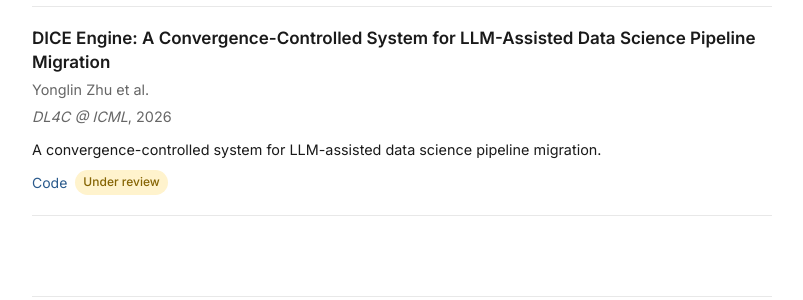
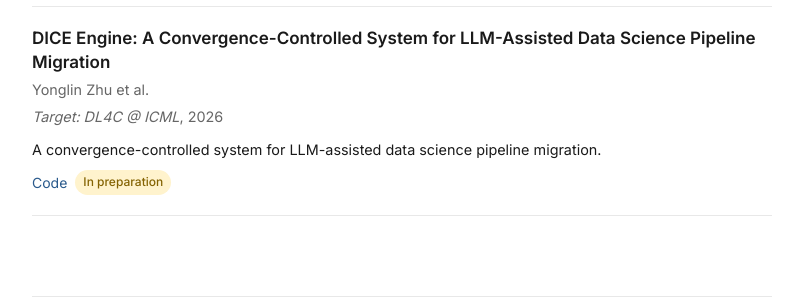
Before and after one commit to zhuygln/PhDunaffiliated, a Jekyll site: the page built from docs/publications.md, in a window 1280 px wide. Shown: the part 214-514 px from the top of the page, without its empty margins (238-1041 px from the left). Built offline with Jekyll 4.4.1, drawn with Linux system fonts in a browser that asks for light colours.

Commit message:
docs(site): mark DICE Engine as in preparation
Switch the DICE Engine entry's status from "submitted" to
"in_preparation" and soften the venue to "Target: DL4C @ ICML"
to reflect that the paper has not been submitted yet. Add
rendering for the new status in publications.md so it shows
an "In preparation" badge.

```diff
--- a/docs/_data/publications.yml
+++ b/docs/_data/publications.yml
@@ -1,7 +1,7 @@
 - title: "DICE Engine: A Convergence-Controlled System for LLM-Assisted Data Science Pipeline Migration"
   authors: "Yonglin Zhu et al."
-  venue: "DL4C @ ICML"
+  venue: "Target: DL4C @ ICML"
   year: 2026
-  status: "submitted"
+  status: "in_preparation"
   code: "https://github.com/zhuygln/dice-engine"
   description: "A convergence-controlled system for LLM-assisted data science pipeline migration."
--- a/docs/publications.md
+++ b/docs/publications.md
@@ -15,6 +15,7 @@
     {% if paper.pdf %}<a href="{{ paper.pdf }}" target="_blank">PDF</a>{% endif %}
     {% if paper.code %}<a href="{{ paper.code }}" target="_blank">Code</a>{% endif %}
     {% if paper.status == "submitted" %}<span class="pub-status">Under review</span>{% endif %}
+    {% if paper.status == "in_preparation" %}<span class="pub-status">In preparation</span>{% endif %}
   </div>
 </div>
 {% else %}
```
